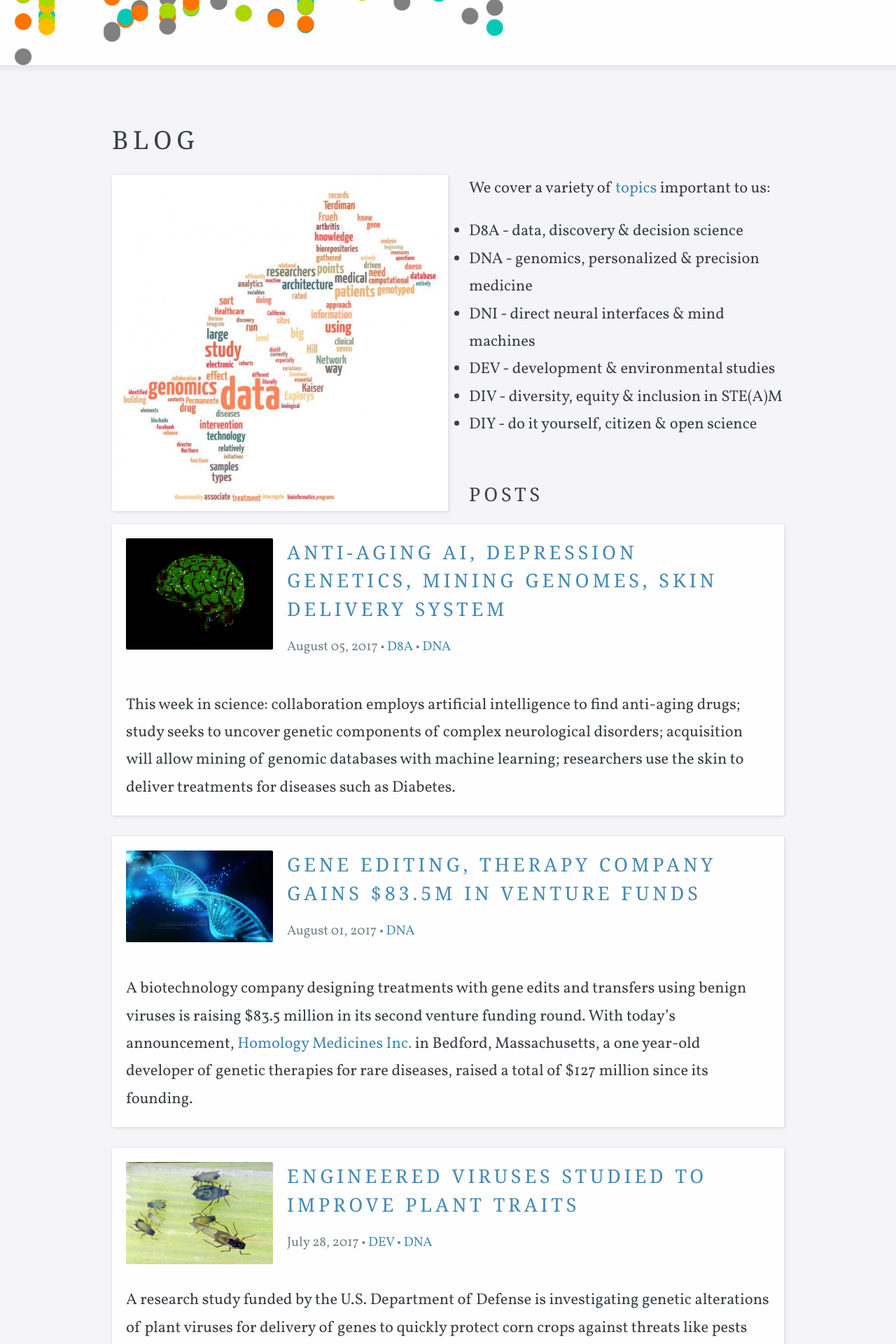
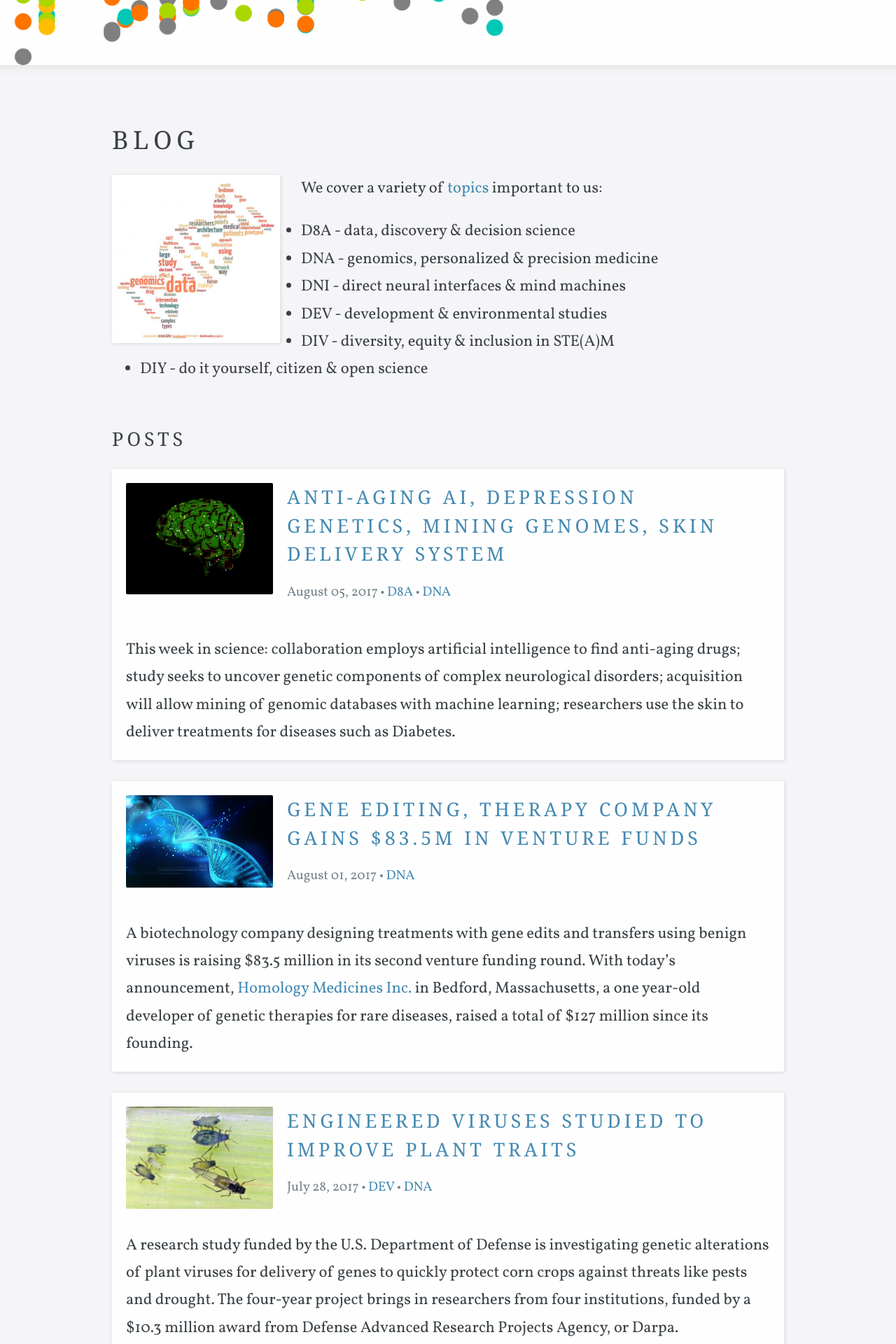
Before and after one commit to bioshack/d8a, a Jekyll site: the page built from blog/index.html, in a window 1280 px wide. Shown: the part 327-2247 px from the top of the page at 70% size. Built offline with Jekyll 4.4.1, drawn with Linux system fonts in a browser that asks for light colours; some web fonts are replaced; the list of posts is cut into pages by our own code; comment, search, counter and statistics services are not loaded.

Commit message:
Update image

```diff
--- a/blog/index.html
+++ b/blog/index.html
@@ -8,7 +8,7 @@
 ---
 
 <div class="editable">
-  <img src="/images/dna.jpg" align="left" style="border-radius:2px; box-shadow:1px 1px 5px 0 rgba(100, 100, 100, 0.2); margin:0px 30px 15px 0px" width="50%">
+  <img src="/images/dna.jpg" align="left" style="border-radius:2px; box-shadow:1px 1px 5px 0 rgba(100, 100, 100, 0.2); margin:0px 30px 15px 0px" width="25%">
 
   <p>We cover a variety of <a href="/blog/tags/">topics</a> important to us:</p>
 
```
